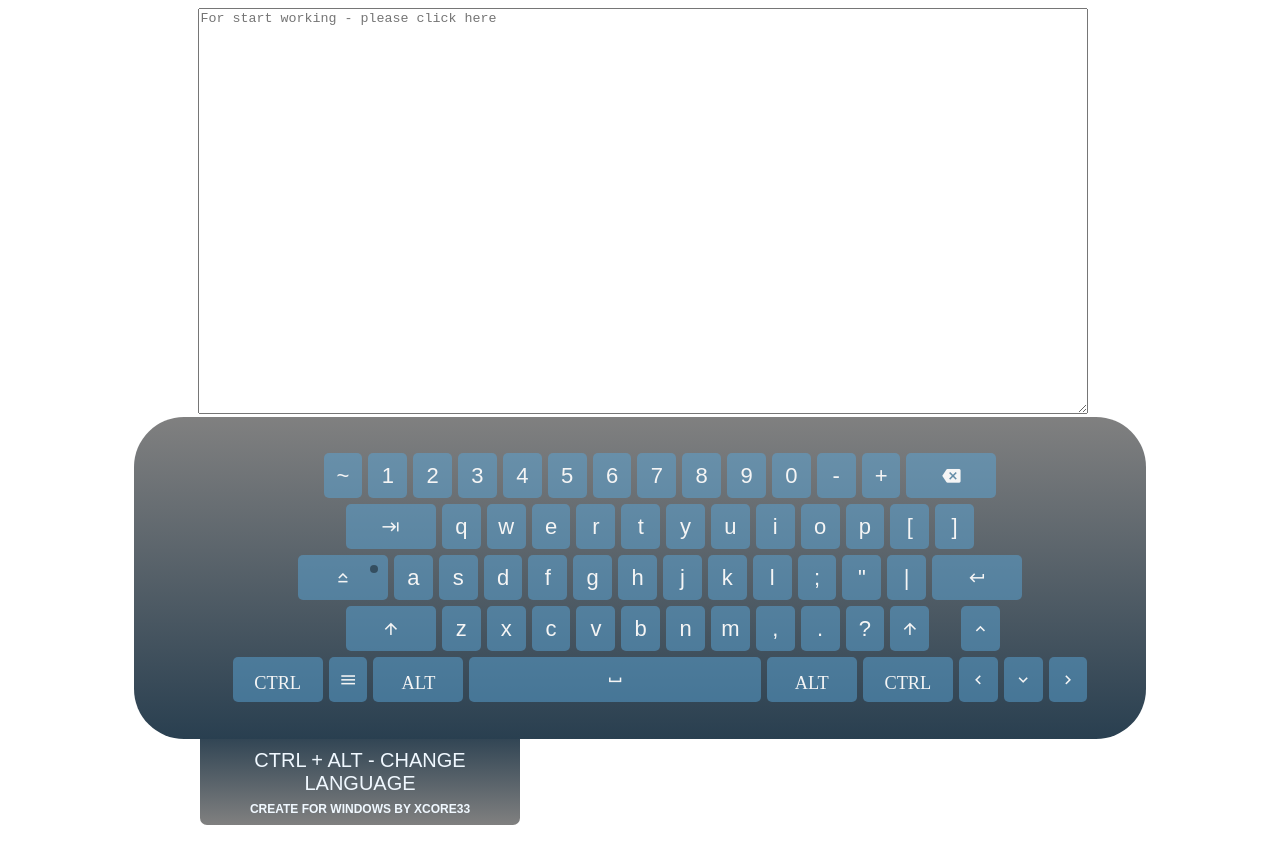
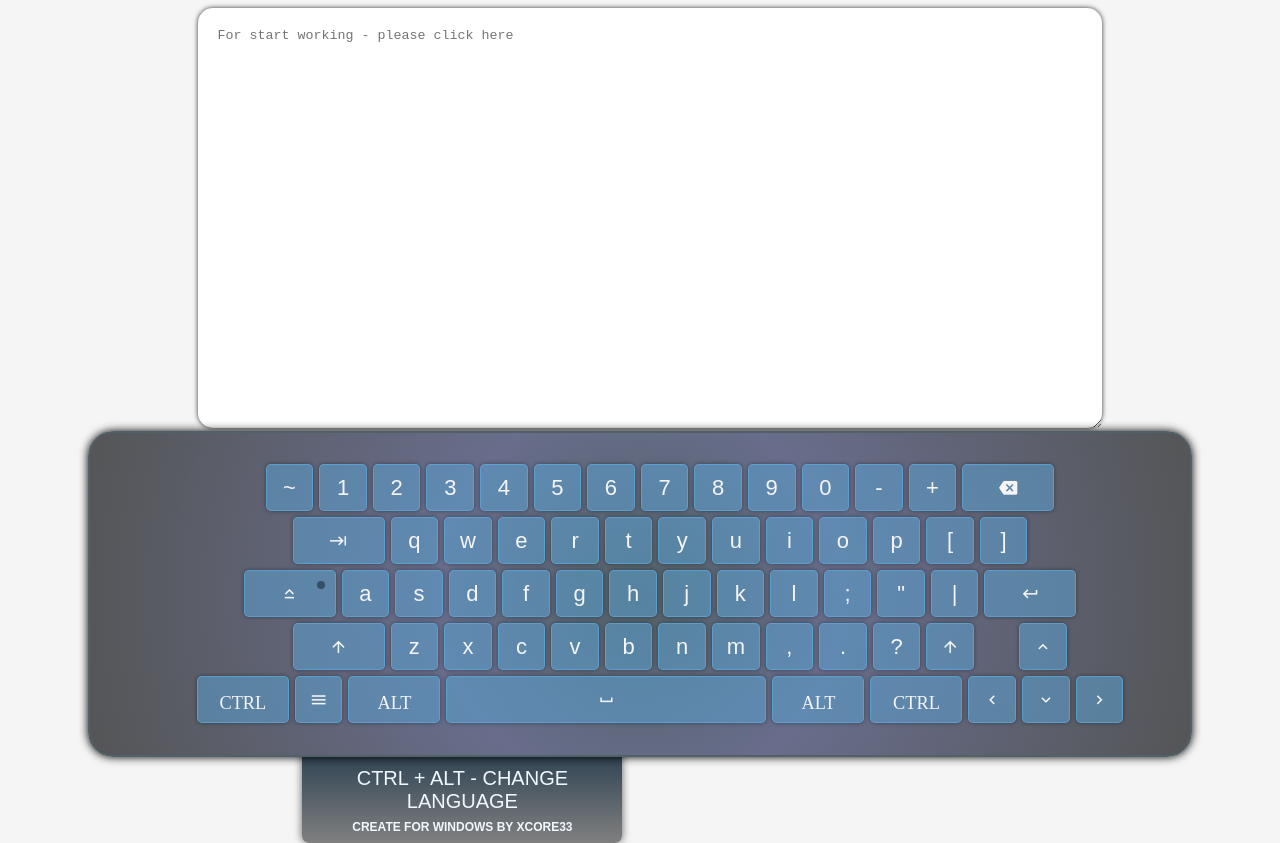
Before and after one commit to Xcore33/virtual-keyboard, a website: page index.html in a window 1280 px wide. Drawn offline with Linux system fonts and the light colour scheme.

Commit message:
feat: add visual effects on some actions, add background

```diff
--- a/script.js
+++ b/script.js
@@ -142,7 +142,7 @@ const Keyboard = {
           keyElement.innerHTML = createIconHTML('keyboard_tab');
 
           keyElement.addEventListener('click', () => {
-            this.properties.value += '     ';
+            this.properties.value += '\t';
             this.triggerEvent('oninput');
           });
 
@@ -360,7 +360,7 @@ const Keyboard = {
           keyElement.innerHTML = createIconHTML('keyboard_tab');
 
           keyElement.addEventListener('click', () => {
-            this.properties.value += '     ';
+            this.properties.value += '\t';
             this.triggerEvent('oninput');
           });
 
@@ -662,9 +662,6 @@ document.addEventListener('keydown', (event) => {
   if (event.code === 'Enter') {
     document.querySelectorAll('li.keyboard-key:nth-child(43)').forEach((el) => el.classList.add('push'));
   }
-  if (event.code === 'ShiftLeft') {
-    document.querySelectorAll('li.keyboard-key:nth-child(45)').forEach((el) => el.classList.add('push'));
-  }
   if (event.code === 'KeyZ') {
     document.querySelectorAll('li.keyboard-key:nth-child(46)').forEach((el) => el.classList.add('push'));
   }
@@ -695,9 +692,6 @@ document.addEventListener('keydown', (event) => {
   if (event.code === 'Slash') {
     document.querySelectorAll('li.keyboard-key:nth-child(55)').forEach((el) => el.classList.add('push'));
   }
-  if (event.code === 'ShiftRight') {
-    document.querySelectorAll('li.keyboard-key:nth-child(56)').forEach((el) => el.classList.add('push'));
-  }
   if (event.code === 'ArrowUp') {
     document.querySelectorAll('li.keyboard-key:nth-child(57)').forEach((el) => el.classList.add('push'));
   }
@@ -727,6 +721,12 @@ document.addEventListener('keydown', (event) => {
   }
   if (event.code === 'ArrowRight') {
     document.querySelectorAll('li.keyboard-key:nth-child(67)').forEach((el) => el.classList.add('push'));
+  }
+  if (event.getModifierState('Shift') && event.code === 'ShiftRight') {
+    document.querySelectorAll('li.keyboard-key:nth-child(56)').forEach((el) => el.classList.add('push'));
+  }
+  if (event.getModifierState('Shift') && event.code === 'ShiftLeft') {
+    document.querySelectorAll('li.keyboard-key:nth-child(45)').forEach((el) => el.classList.add('push'));
   }
   setTimeout(() => document.querySelectorAll('li.keyboard-key').forEach((el) => el.classList.remove('push')), 300);
 });
--- a/style.css
+++ b/style.css
@@ -1,6 +1,12 @@
+* {
+  transition: 0.1s;
+  transition-timing-function: linear;
+}
+
 html {
   font-size: smaller;
   font-family: sans-serif;
+  background: whitesmoke;
 }
 
 i.material-icons {
@@ -11,18 +17,23 @@ i.material-icons {
 .keyboard2 {
   position: relative;
 
-  width: 80%;
+  width: 1100px;
   margin: 0 auto;
-  padding: 20px 0;
+  padding: 15px 0;
 
-  background: linear-gradient(grey, #293f50);
-  border: none;
-  border-radius: 50px;
+  background: radial-gradient(circle, rgba(82,97,103,1) 0%, rgba(104,109,139,1) 35%, rgb(85, 86, 88) 98%);
+  border: 2px rgba(82,97,103,1) solid;
+  border-radius: 25px;
   display: block;
+  box-shadow: 0 0 0.7em rgb(0,0,0);
 }
 
 #KeyboardRU {
   display: none;
+}
+
+.spacing {
+  margin-left: 10px;
 }
 
 .keyboard-hidden {
@@ -39,7 +50,7 @@ i.material-icons {
   display: inline-flex;
   justify-content: center;
   align-items: center;
-  width: 4%;
+  width: 4.3%;
   max-width: 90px;
   height: 45px;
   margin: 3px;
@@ -50,14 +61,21 @@ i.material-icons {
   color: whitesmoke;
 
   background: rgba(90, 166, 216, 0.5);
-  border: none;
+  border: 1.5px rgba(90, 166, 216, 0.8) solid;
   border-radius: 5px;
   outline: none;
   cursor: pointer;
+  box-shadow: 0 0 0.2em rgba(0,0,0,0.4);
+}
+
+.keyboard-key:hover {
+  border-color: rgb(91, 177, 235);
 }
 
 .keyboard-key:active {
-  background: rosybrown;
+
+  transform: scale(0.9);
+  box-shadow: 0 0 0.6em rgba(0,0,0,0.6);
 }
 
 .keyboard-key-wide {
@@ -65,9 +83,9 @@ i.material-icons {
 }
 
 .keyboard-key-up {
-  left: 2.65%;
+  left: 3.7%;
 
-  width: 4%;
+  width: 4.3%;
 }
 
 .keyboard-key-extra-wide {
@@ -97,6 +115,10 @@ i.material-icons {
   width: 70%;
   height: 400px;
   left: 15%;
+  box-shadow: 0 0 0.4em rgba(0,0,0,0.8);
+  border: none;
+  border-radius: 15px;
+  padding: 20px 0 0 20px;
 }
 
 li {
@@ -104,7 +126,10 @@ li {
 }
 
 .push {
-  background-color: crimson;
+  background-color: rgba(220, 20, 60, 0.7);
+  transform: scale(0.9);
+  box-shadow: 0 0 0.4em rgba(0,0,0,0.4);
+  border-color: rgba(220, 20, 60, 0.7);
 }
 
 .helptips {
@@ -112,7 +137,7 @@ li {
   position: absolute;
 
   width: 25%;
-  margin-left: 15%;
+  margin-left: 23%;
   margin-top: -10px;
   padding: 20px 0 7px 0;
 
@@ -123,6 +148,7 @@ li {
   text-transform: uppercase;
   color: aliceblue;
   font-size: 1.5rem;
+  box-shadow: 0 0 0.4em rgba(0,0,0,0.6);
 }
 
 .helptips span {
```
